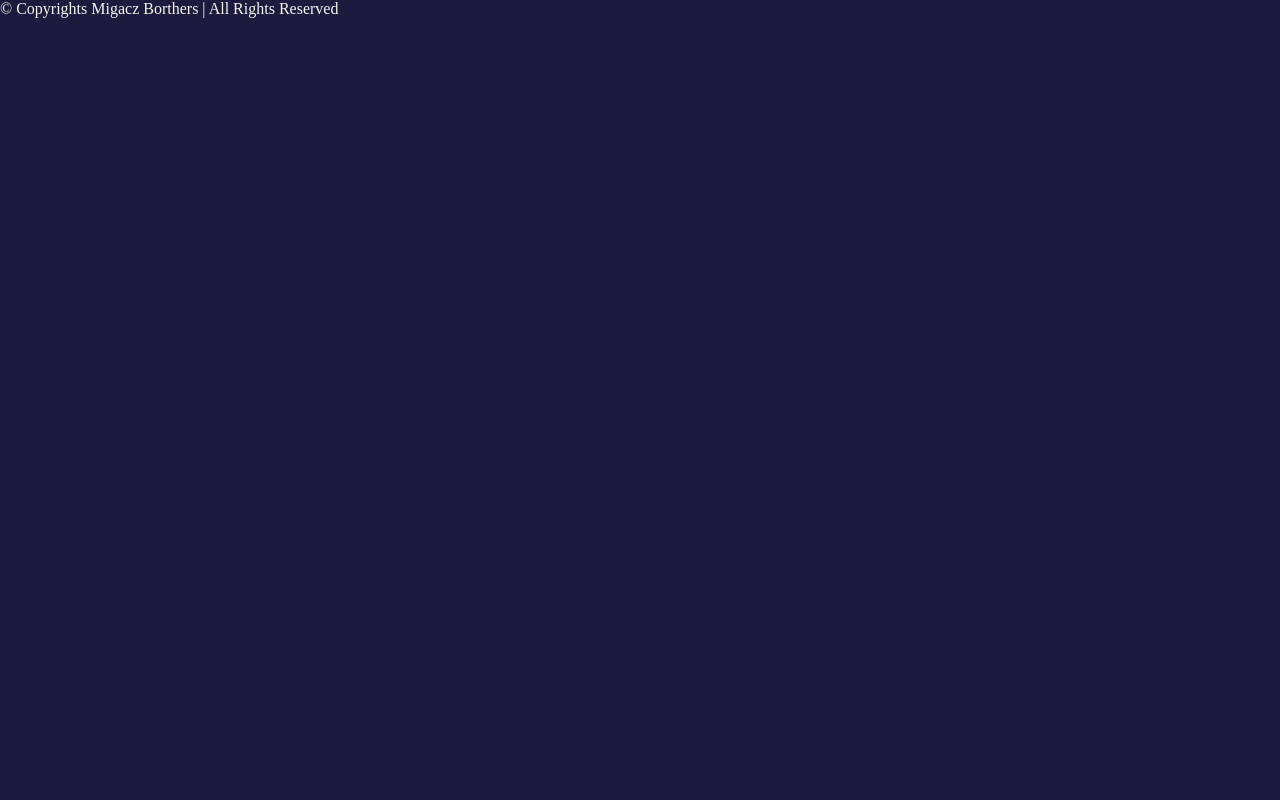
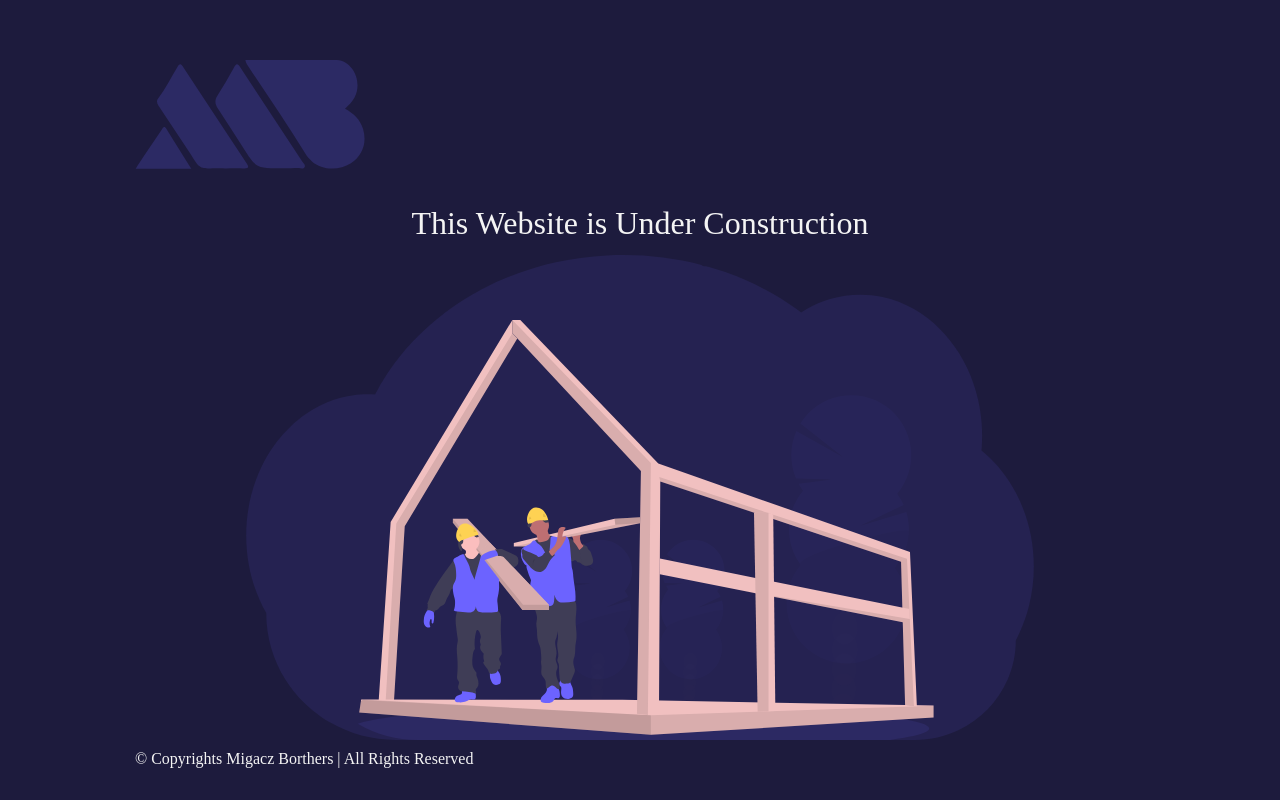
Before and after one commit to Migacz-Brothers/migacz-brothers, a Next.js app: page / in a window 1280 px wide. Built offline with nearby package versions, Linux system fonts and the light colour scheme.

Commit message:
add Index page layout

```diff
--- a/pages/index.tsx
+++ b/pages/index.tsx
@@ -1,6 +1,8 @@
 import Head from 'next/head';
 import Image from 'next/image';
 import styled from 'styled-components';
+import coolIlustration from '../public/cool_ilustration.svg';
+import purpleLogo from '../public/logo.svg';
 
 export default function Home() {
   return (
@@ -11,19 +13,49 @@ export default function Home() {
         <link rel='icon' href='/favicon.ico' />
       </Head>
 
-      <main></main>
+      <main>
+        <CustomLogo src={purpleLogo} alt='Migacz Brothers' />
+        <Title>This Website is Under Construction</Title>
+        <CustomIlustration
+          src={coolIlustration}
+          alt='People working on a constuction site'
+        />
+      </main>
 
-      <footer>
+      <Footer>
         <p>© Copyrights Migacz Borthers | All Rights Reserved</p>
-      </footer>
+      </Footer>
     </PageWrapper>
   );
 }
 
+const CustomLogo = styled(Image)`
+  margin: 60px 0 32px 135px;
+`;
+
+const CustomIlustration = styled(Image)`
+  margin: 0;
+  width: 100%;
+`;
+
 const PageWrapper = styled.div`
-  display: inline-block;
+  display: inline-flex;
+  flex-direction: column;
   height: 100%;
   width: 100%;
   background-color: #1d1b3d;
   color: #f4f4f4;
+  font-family: 'Poppins', 'sans-serif';
 `;
+
+const Title = styled.h1`
+  font-size: 32px;
+  font-weight: medium;
+  text-align: center;
+  margin-bottom: 12px;
+`;
+
+const Footer = styled.footer`
+  display: inline-block;
+  margin: auto 0 32px 135px;
+`;
```
Also changed, not shown: public/cool_ilustration.svg (added), public/logo.svg (added).
